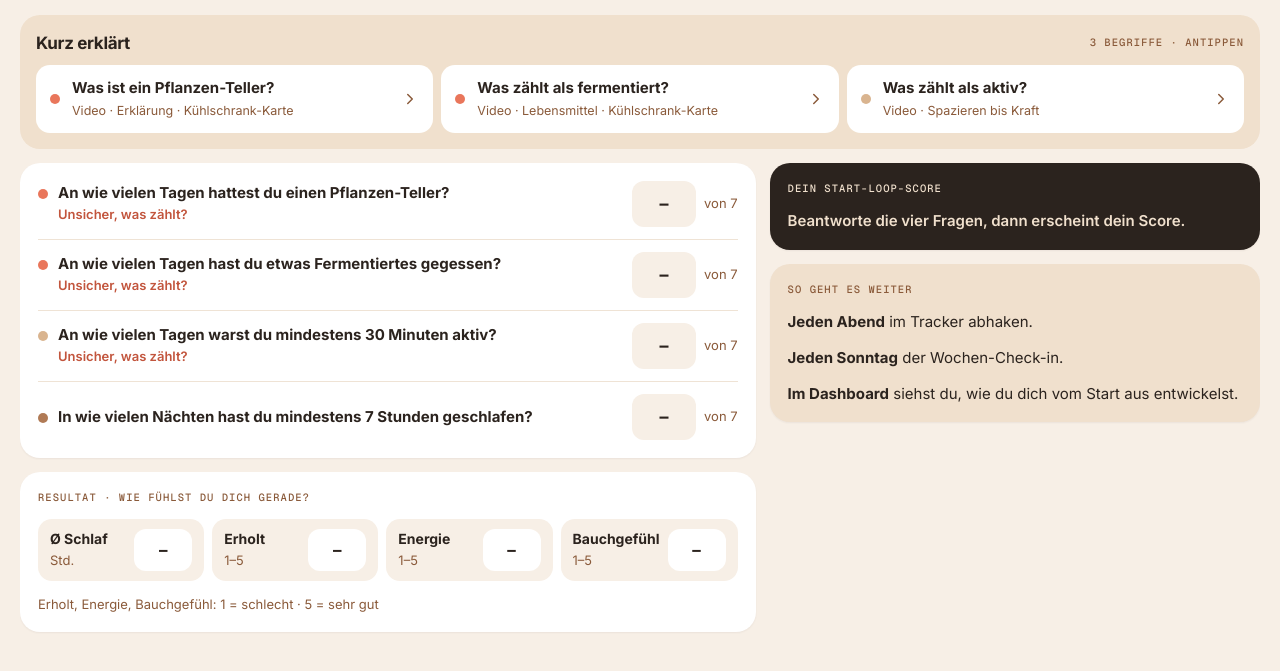
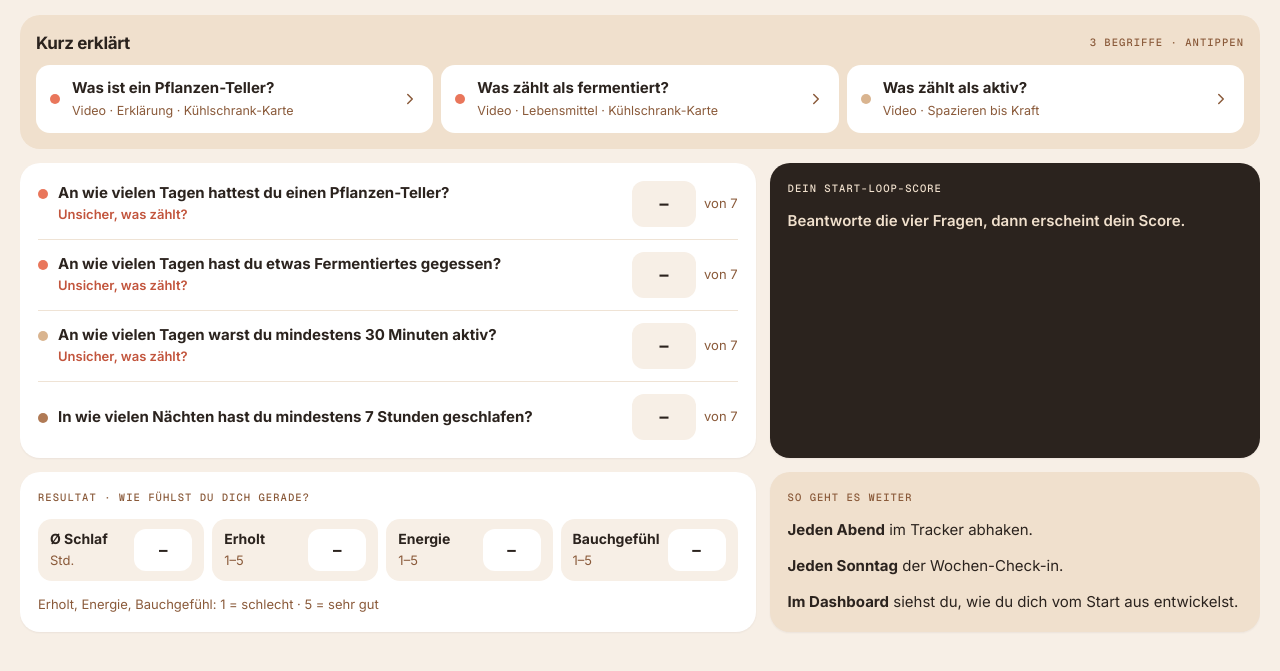
Before and after one commit to Project-X454/innen-kultur-App, a plain HTML site: page index.html in a window 1280 px wide. Both pictures are taken after a click on the button "Leer starten (Basis)". Shown: the part 195-866 px from the top of the page. Drawn offline with nearby package versions, Linux system fonts and the light colour scheme.

Commit message:
Start und Erklär-Seiten: Kacheln reihenweise bündig
Co-Authored-By: Claude Opus 5.5 <noreply@anthropic.com>
Claude-Session: https://claude.ai/code/session_01SKLX32HLhLaf1cudLoZFiu

```diff
--- a/index.html
+++ b/index.html
@@ -261,6 +261,14 @@ td.diff{font-weight:700;font-size:17px;color:var(--coral-t)}
 .rtile{background:var(--field);border-radius:14px;padding:10px 12px;display:flex;align-items:center;justify-content:space-between;gap:8px}
 .rtile b{display:block;font-size:14px}
 .rtile .pick{background:var(--card);min-width:58px;height:42px;font-size:17px}
+
+/* bündige Raster: Karten einer Reihe gleich hoch, Spalten gleich breit ausgerichtet */
+.even{align-items:stretch}
+.even>.card,.even>.video{height:100%}
+.even .video{aspect-ratio:auto;min-height:200px}
+.card.dark{justify-content:flex-start}
+.qrow{flex:1}
+.even>.card[style*="padding-block:6px"]{justify-content:space-between}
 </style>
 </head>
 <body>
@@ -395,20 +403,16 @@ function explainBox(){return `<div class="explain-box"><div class="row"><h2>Kurz
 function vExplain(){const e=EX[explain];
   return `<button type="button" class="back" data-explain-close><i><svg viewBox="0 0 24 24"><path d="M15 6l-6 6 6 6"/></svg></i>Zurück zum Start-Check</button>
   <div class="head"><span class="eyebrow" style="color:${e.p==="e"?"var(--coral-t)":"var(--muted)"}">● ${e.pill}</span><h1>${e.title}</h1></div>
-  <div class="grid g2">
-   <div class="grid" style="align-content:start">
+  <div class="grid g2 even">
     <div class="video"><span class="play"><svg viewBox="0 0 24 24"><path d="M8 5.5v13l11-6.5z"/></svg></span><span class="cap">Erklärvideo · ca. 1 Minute</span><span class="soon">folgt bald</span></div>
-    <div class="card"><h2>So zählt es</h2><p class="lead" style="margin:0">${e.rule}</p></div>
-   </div>
-   <div class="grid" style="align-content:start">
     <div class="card"><span class="lbl">${e.groupsLabel}</span>
      ${e.mini?`<div class="mini">${e.mini.map(([a,b])=>`<div><b>${esc(a)}</b><span>${esc(b)}</span></div>`).join("")}</div>`:""}
      ${e.examples?`<span class="lbl">Beispiel-Teller</span><p style="margin:0;font-size:14px">${e.examples}</p>`:""}
      ${e.tip?`<p class="note" style="margin:0;color:var(--soft)">${e.tip}</p>`:""}
     </div>
-    ${e.card?`<div class="card sand"><div class="cardfile"><span class="a6">A6</span><div><b>Kühlschrank-Karte</b><div class="note">${e.cardText}</div></div></div>
+    <div class="card"><h2>So zählt es</h2><p class="lead" style="margin:0">${e.rule}</p></div>
+    ${e.card?`<div class="card sand"><div class="cardfile"><span class="a6">A6</span><div><b>${e.card==="aktiv"?"Aktivitäts-Karte":"Kühlschrank-Karte"}</b><div class="note">${e.cardText}</div></div></div>
      <button class="btn" data-print="${e.card}">Karte als PDF speichern</button><p class="note" style="margin:0">Im Druck-Dialog „Als PDF sichern“ wählen oder direkt drucken.</p></div>`:""}
-   </div>
   </div>`;}
 function cardHTML(k){const logo=`<img src="${LOGO_L}" alt="innen kultur">`;
   if(k==="aktiv") return cardAktiv(logo);
@@ -452,13 +456,15 @@ function vStart(){const s=S.start||{}, sc=startScores();
   return `<div class="head"><span class="eyebrow">○ Start-Check · einmal vor Woche 1 · 2 Minuten</span><h1>Wo stehst du <em>heute?</em></h1>
   <p class="lead">Denk an die letzten 7 Tage und trag ehrlich ein, was du gemacht hast. Daraus entsteht dein Start-Loop-Score.</p></div>
   ${explainBox()}
-  <div class="grid g21"><div class="grid" style="align-content:start"><div class="card" style="gap:0;padding-block:6px">${qs}</div>
-   <div class="card"><span class="lbl">Resultat · wie fühlst du dich gerade?</span><div class="rrow">${res}</div><span class="note">Erholt, Energie, Bauchgefühl: 1 = schlecht · 5 = sehr gut</span></div></div>
-  <div class="grid" style="align-content:start"><div class="card dark"><span class="lbl">Dein Start-Loop-Score</span>
+  <div class="grid g21 even">
+   <div class="card" style="gap:0;padding-block:6px">${qs}</div>
+   <div class="card dark"><span class="lbl">Dein Start-Loop-Score</span>
    ${sc?`<div class="score"><b>${sc.L}</b><span>von 100</span></div>
    ${[["Ernährung & Darm",sc.E,"e"],["Bewegung",sc.B,"b"],["Schlaf",sc.S,"s"]].map(([n,v,p])=>`<div class="q" style="gap:5px"><div class="kv"><span>${n}</span><b class="num">${v}</b></div><div class="bar" style="--c:${P[p]};background:var(--hero-tile)"><i style="width:${v}%"></i></div></div>`).join("")}`
    :`<p class="msg" style="color:var(--hero-soft)">Beantworte die vier Fragen, dann erscheint dein Score.</p>`}</div>
-   <div class="card sand"><span class="lbl">So geht es weiter</span><span><b>Jeden Abend</b> im Tracker abhaken.</span><span><b>Jeden Sonntag</b> der Wochen-Check-in.</span><span><b>Im Dashboard</b> siehst du, wie du dich vom Start aus entwickelst.</span></div></div></div>`;}
+   <div class="card"><span class="lbl">Resultat · wie fühlst du dich gerade?</span><div class="rrow">${res}</div><span class="note">Erholt, Energie, Bauchgefühl: 1 = schlecht · 5 = sehr gut</span></div>
+   <div class="card sand"><span class="lbl">So geht es weiter</span><span><b>Jeden Abend</b> im Tracker abhaken.</span><span><b>Jeden Sonntag</b> der Wochen-Check-in.</span><span><b>Im Dashboard</b> siehst du, wie du dich vom Start aus entwickelst.</span></div>
+  </div>`;}
 function stepper(name,val){const v=isNum(val)?val:null;
   return `<div class="step"><button type="button" data-step="${name}" data-d="-0.5" aria-label="weniger">−</button><output class="${v!==null&&v<7?"low":""}">${v===null?"– h":fmt1(v)+" h"}</output><button type="button" data-step="${name}" data-d="0.5" aria-label="mehr">+</button></div>`;}
 
--- a/sw.js
+++ b/sw.js
@@ -1,6 +1,6 @@
 // Offline-Betrieb: App-Dateien werden auf dem Gerät zwischengespeichert.
 // Nutzerdaten liegen im Browser-Speicher (localStorage) und werden nie an den Server geschickt.
-const VERSION = "loop-v6";
+const VERSION = "loop-v7";
 const CORE = ["./", "index.html", "manifest.webmanifest", "icons/logo_l.png", "icons/logo_d.png",
   "icons/icon-192.png", "icons/icon-512.png", "icons/apple-touch-icon.png", "icons/favicon.png"];
 
```
